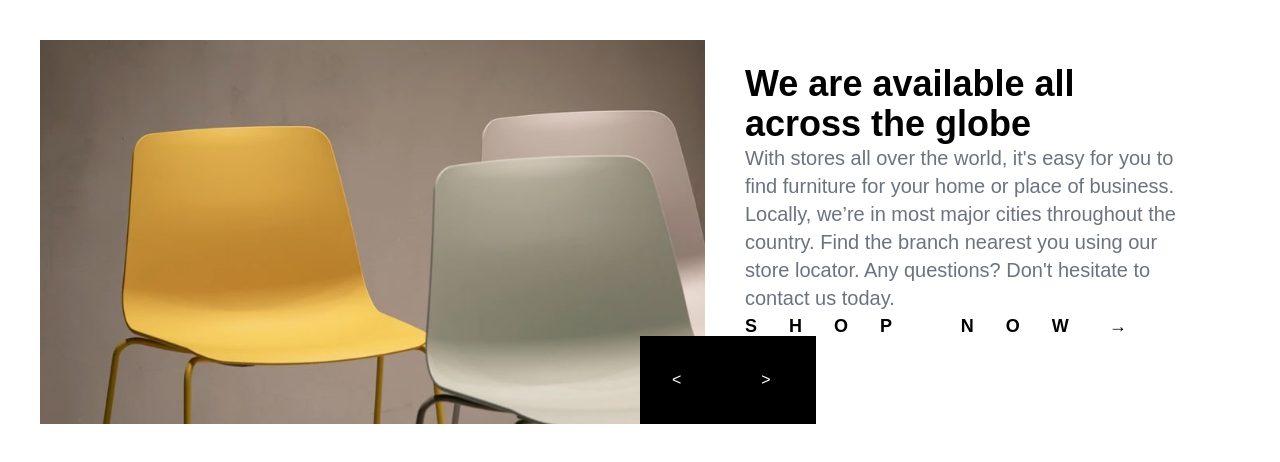
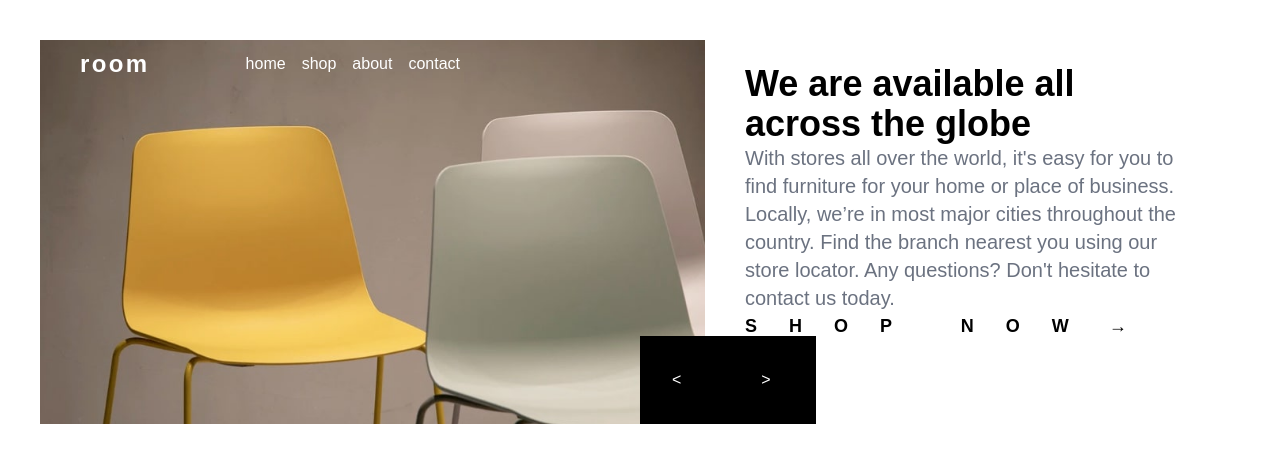
Before and after one commit to adhamito/adhamito-room-homepage, a Next.js app: page / in a window 1280 px wide. Shown: the top 462 px of the page. Built offline with nearby package versions, Linux system fonts and the light colour scheme.

Commit message:
Update NavBar component

```diff
--- a/app/components/NavBar.tsx
+++ b/app/components/NavBar.tsx
@@ -12,12 +12,8 @@ const NavBar: React.FC<NavBarProps> = ({ isMobile, setIsMobile }) => {
   };
 
   return (
-    <nav className="bg-transparent absolute top-0 w-full p-4">
-      <div className="max-w-screen-xl flex items-center justify-start mx-auto gap-4">
-        <a href="#" className="text-white font-bold text-2xl tracking-widest">
-          room
-        </a>
-
+    <nav className="bg-transparent absolute top-0 w-full p-2 z-10">
+      <div className="max-w-screen-xl flex items-center justify-between md:justify-start mx-auto gap-4">
         <button
           data-collapse-toggle="navbar-default"
           type="button"
@@ -51,9 +47,15 @@ const NavBar: React.FC<NavBarProps> = ({ isMobile, setIsMobile }) => {
             )}
           </svg>
         </button>
+        <a
+          href="#"
+          className="text-white font-bold md:text-2xl tracking-widest md:ml-8 text-center md:text-left"
+        >
+          room
+        </a>
+        <div />
 
-        {/* Desktop Menu */}
-        <div className="hidden md:flex md:items-center space-x-4 ml-8">
+        <div className="hidden md:flex md:items-center space-x-4 ml-16">
           <a href="#" className="text-white hover:text-gray-400">
             home
           </a>
@@ -69,7 +71,10 @@ const NavBar: React.FC<NavBarProps> = ({ isMobile, setIsMobile }) => {
         </div>
 
         {isMobile && (
-          <div className="absolute top-0 w-full h-full bg-white md:hidden flex flex-row justify-between">
+          <div
+            className="absolute top-0 w-full h-full bg-white md:hidden flex flex-row justify-between
+          rounded-2xl"
+          >
             {/* Close button */}
             <div className="flex  ">
               <button
@@ -77,7 +82,7 @@ const NavBar: React.FC<NavBarProps> = ({ isMobile, setIsMobile }) => {
                 className="text-black hover:text-gray-400 focus:outline-none"
               >
                 <svg
-                  className="w-8 h-8"
+                  className="w-4 h-4"
                   xmlns="http://www.w3.org/2000/svg"
                   fill="none"
                   viewBox="0 0 24 24"
@@ -96,22 +101,22 @@ const NavBar: React.FC<NavBarProps> = ({ isMobile, setIsMobile }) => {
             {/* Menu items */}
             <ul className="flex flex-row justify-end items-center gap-4 mr-6   ">
               <li>
-                <a href="#" className="text-black text-xl">
+                <a href="#" className="text-black text-base">
                   home
                 </a>
               </li>
               <li>
-                <a href="#" className="text-black text-xl">
+                <a href="#" className="text-black text-base">
                   shop
                 </a>
               </li>
               <li>
-                <a href="#" className="text-black text-xl">
+                <a href="#" className="text-black text-base">
                   about
                 </a>
               </li>
               <li>
-                <a href="#" className="text-black text-xl">
+                <a href="#" className="text-black text-base ">
                   contact
                 </a>
               </li>
```
